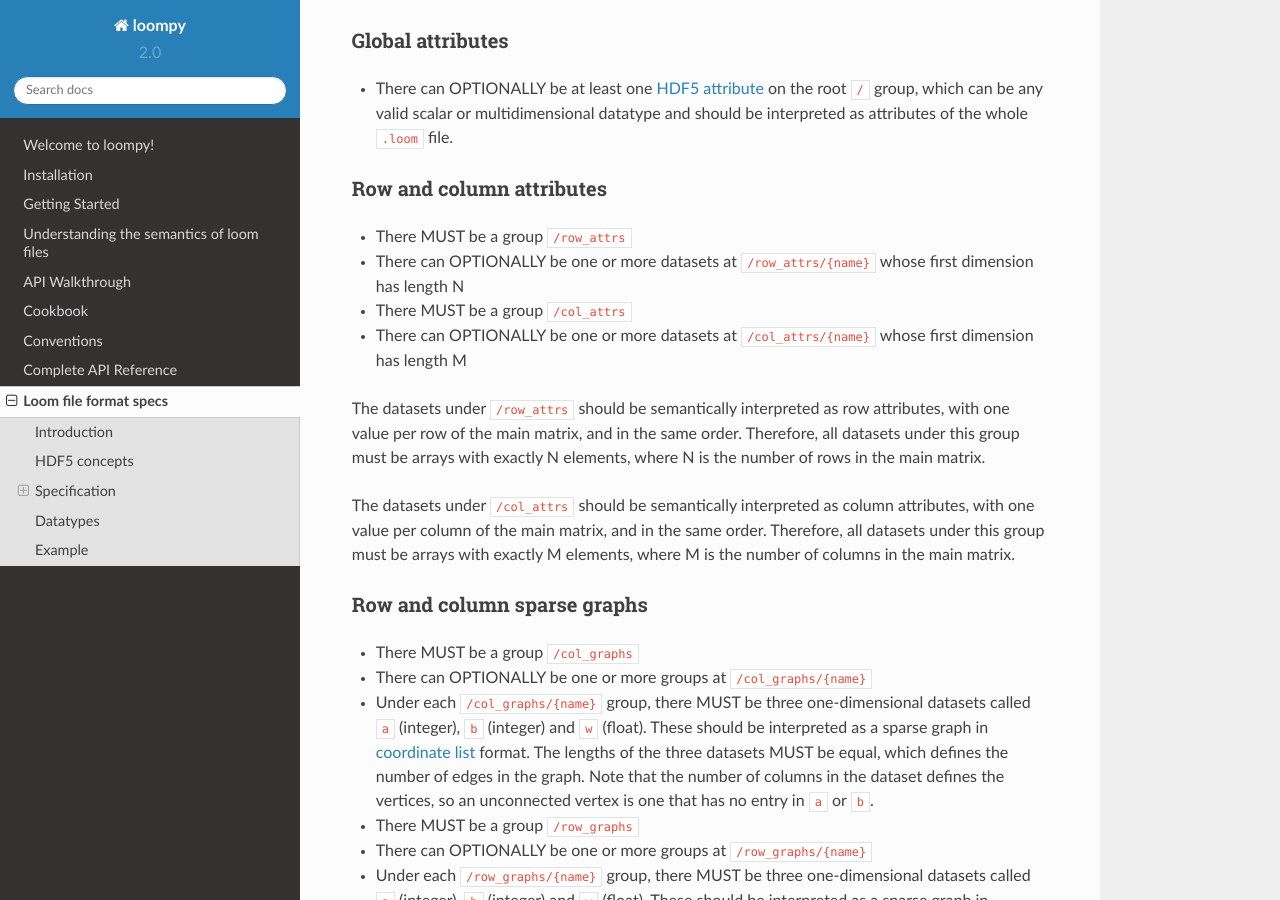
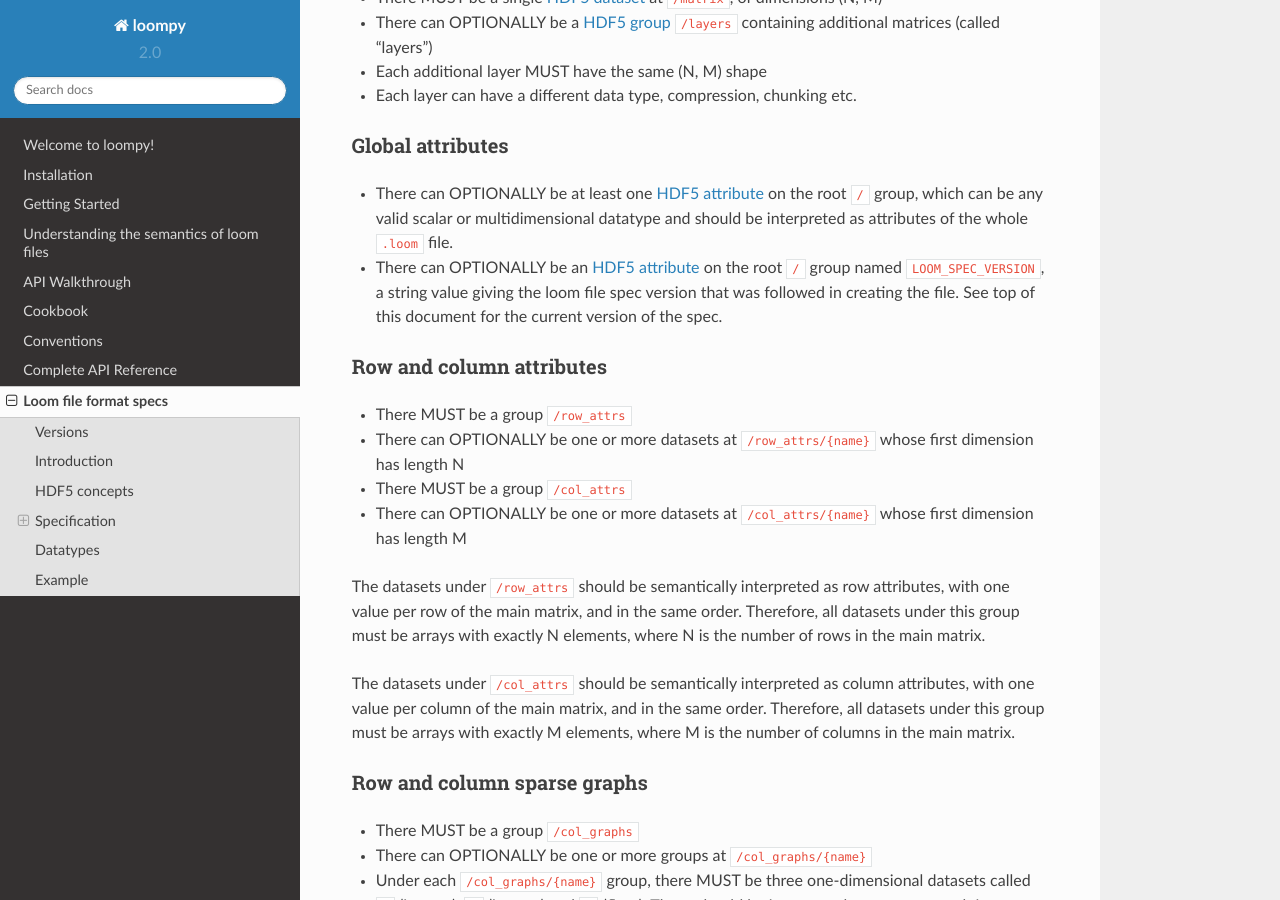
Before and after one commit to linnarsson-lab/loompy, a Sphinx documentation site: the page built from doc/format/index.rst, in a window 1280 px wide and 900 px high, scrolled down 1443 px. Built offline with Sphinx 7.4.7 and the Read the Docs theme 2.0.0, drawn with Linux system fonts in a browser that asks for light colours; some of the changed text lies outside the part shown.

Commit message:
LOOM_SPEC_VERSION

```diff
--- a/doc/format/index.rst
+++ b/doc/format/index.rst
@@ -2,6 +2,12 @@
 
 Loom file format specs
 ======================
+
+Versions
+--------
+
+This specification defines the Loom file format version ``2.0.1``.
+
 
 .. _formatinfo:
 
@@ -89,6 +95,12 @@
    attribute <https://www.hdfgroup.org/HDF5/Tutor/crtatt.html>`__ on the
    root ``/`` group, which can be any valid scalar or multidimensional datatype and should be
    interpreted as attributes of the whole ``.loom`` file.
+-  There can OPTIONALLY be an `HDF5
+   attribute <https://www.hdfgroup.org/HDF5/Tutor/crtatt.html>`__ on the
+   root ``/`` group named ``LOOM_SPEC_VERSION``, a string value giving the
+   loom file spec version that was followed in creating the file. See top of this
+   document for the current version of the spec.
+
 
 Row and column attributes
 ^^^^^^^^^^^^^^^^^^^^^^^^^
--- a/loompy/__init__.py
+++ b/loompy/__init__.py
@@ -9,4 +9,4 @@
 from .to_html import to_html
 from .view_manager import ViewManager
 from .loompy import connect, create, create_append, combine, create_from_cellranger, LoomConnection
-from ._version import __version__
+from ._version import __version__, loom_spec_version
--- a/loompy/_version.py
+++ b/loompy/_version.py
@@ -1 +1,2 @@
 __version__ = '2.0.7'
+loom_spec_version = '2.0.1'
```
Also changed, not shown: 1 other file.
